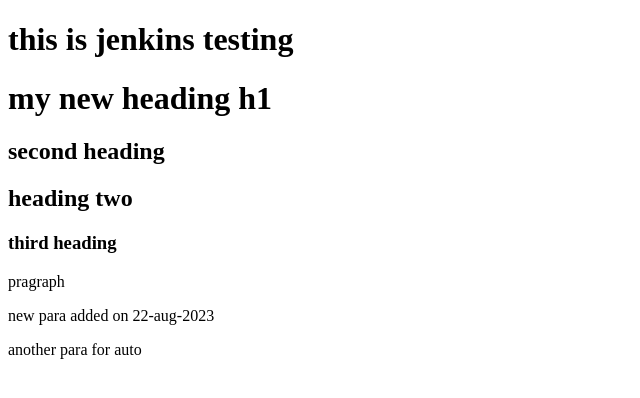
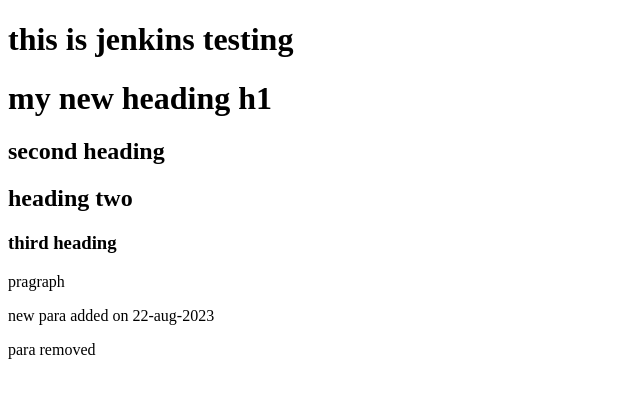
Before and after one commit to ush-1010/jenkins_test, a plain HTML site: page index.html in a window 1280 px wide. Shown: the full height of the page, 0-640 px from the left. Drawn offline with Linux system fonts and the light colour scheme.

Commit message:
Update index.html

```diff
--- a/index.html
+++ b/index.html
@@ -11,6 +11,6 @@
   <h3>third heading</h3>
   <p> pragraph </p>
   <p> new para added on 22-aug-2023 </p>
-  <p> another para for auto</p>
+  <p> para removed </p>
 </body>
 </html>
```
